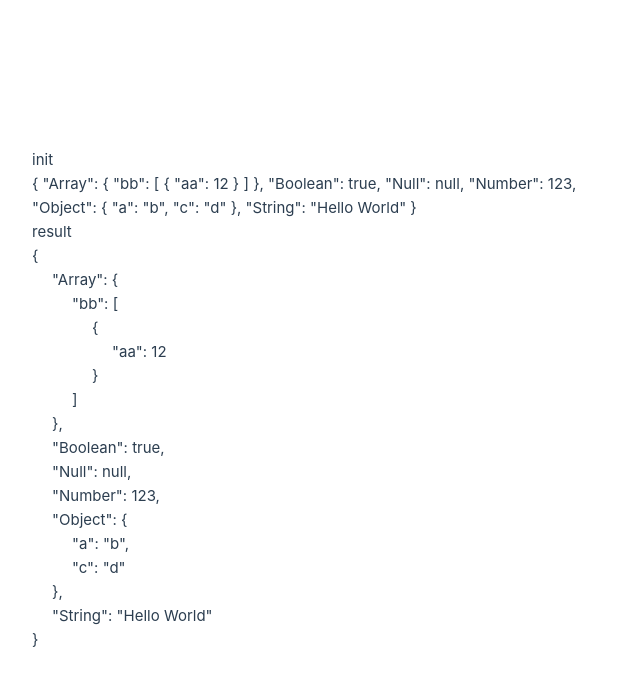
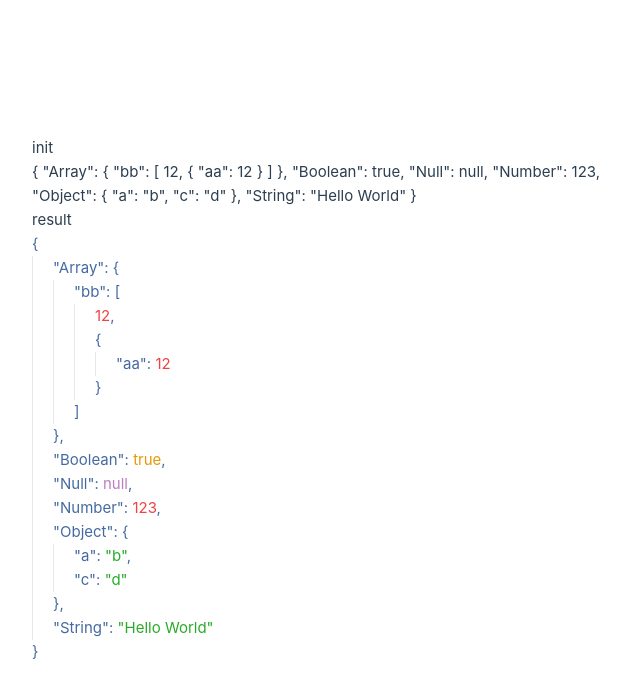
Before and after one commit to wangchristine/dev-tools, a Vue app: page /json in a window 1280 px wide. Shown: the top 698 px of the page, without its empty margins (0-640 px from the left). Built offline with nearby package versions, Linux system fonts and the light colour scheme.

Commit message:
add css class

```diff
--- a/src/views/JsonView.vue
+++ b/src/views/JsonView.vue
@@ -4,7 +4,7 @@ import { reactive } from "vue";
 const jsonObj = reactive({
   // "Array": [4, 5, 6],
   // "Array": [{"aa": 12, "cc": 78}, {"bb": [34,56]}],
-  Array: { bb: [{ aa: 12 }] },
+  Array: { bb: [12, { aa: 12 }] },
   Boolean: true,
   Null: null,
   Number: 123,
@@ -16,7 +16,7 @@ let resultHtml = reactive("");
 const traverse = (jsonObj) => {
   if (jsonObj !== null && typeof jsonObj == "object") {
     if (jsonObj.constructor.name === "Array") {
-      resultHtml += "<span>[</span>" + "<ul>";
+      resultHtml += "<span class='array-bracket'>[</span>" + "<ul>";
       jsonObj.forEach((value, key) => {
         resultHtml += "<li>";
         traverse(value);
@@ -27,11 +27,12 @@ const traverse = (jsonObj) => {
       });
       resultHtml += "</ul>" + "<span>]</span>";
     } else {
-      resultHtml += "<span>{</span>" + "<ul>";
+      resultHtml += "<span class='object-bracket'>{</span>" + "<ul>";
       let tmpCount = 0;
       Object.entries(jsonObj).forEach(([key, value]) => {
         tmpCount++;
-        resultHtml += "<li>" + '"' + key + '": ';
+        resultHtml +=
+          "<li><span class='object-key'>" + '"' + key + '": </span>';
         traverse(value);
         if (Object.keys(jsonObj).length !== tmpCount) {
           resultHtml += ", ";
@@ -42,10 +43,23 @@ const traverse = (jsonObj) => {
     }
   } else {
     // jsonObj is a number or string or bool ...
-    if (typeof jsonObj === "string") {
-      resultHtml += '"' + jsonObj + '"';
-    } else {
-      resultHtml += jsonObj;
+    switch (typeof jsonObj) {
+      case "string":
+        resultHtml += "<span class='string'>" + '"' + jsonObj + '"' + "</span>";
+        break;
+      case "number":
+        resultHtml += "<span class='number'>" + jsonObj + "</span>";
+        break;
+      case "boolean":
+        resultHtml += "<span class='boolean'>" + jsonObj + "</span>";
+        break;
+      case "object":
+        // this is "null" actually!
+        resultHtml += "<span class='null'>" + jsonObj + "</span>";
+        break;
+      default:
+        resultHtml += "<span>" + jsonObj + "</span>";
+        break;
     }
   }
   console.log(resultHtml);
@@ -60,21 +74,68 @@ resultHtml = traverse(jsonObj);
     <p>init</p>
     <div>{{ jsonObj }}</div>
     <p>result</p>
-    <div v-html="resultHtml"></div>
+    <div class="result-json" v-html="resultHtml"></div>
   </main>
 </template>
 
 <style>
 /* scoped ? */
 
-ul {
+.result-json {
+  color: #456aa1;
+}
+
+.result-json ul {
   list-style-type: none;
   padding: 0 0 0 20px;
 }
 
+.result-json .string {
+  color: #29ab29;
+}
+
+.result-json .number {
+  color: #f04242;
+}
+
+.result-json .boolean {
+  color: #e69809;
+}
+
+.result-json .null {
+  color: #bf7dbf;
+}
+
 /* down: 25B6 */
 /* right: 25BC */
-/* .aa::after {
-  content: "\25BC"
+/* .object-bracket::before {
+  content: "\25BC";
+  margin-right: 5px;
+  color: #456aa1;
+}
+
+.array-bracket::before {
+  content: "\25BC";
+  margin-right: 5px;
+  color: brown;
 } */
+
+.array-bracket,
+.object-key,
+.object-bracket {
+  cursor: pointer;
+}
+
+.array-bracket + ul,
+.object-bracket + ul {
+  border-left: #e8e8e8 1.5px solid;
+}
+
+.array-bracket:hover + ul,
+.object-key:hover ~ ul,
+.object-bracket:hover + ul {
+  /* ul:hover */
+
+  border-left: #b586b5 1.5px solid;
+}
 </style>
```
